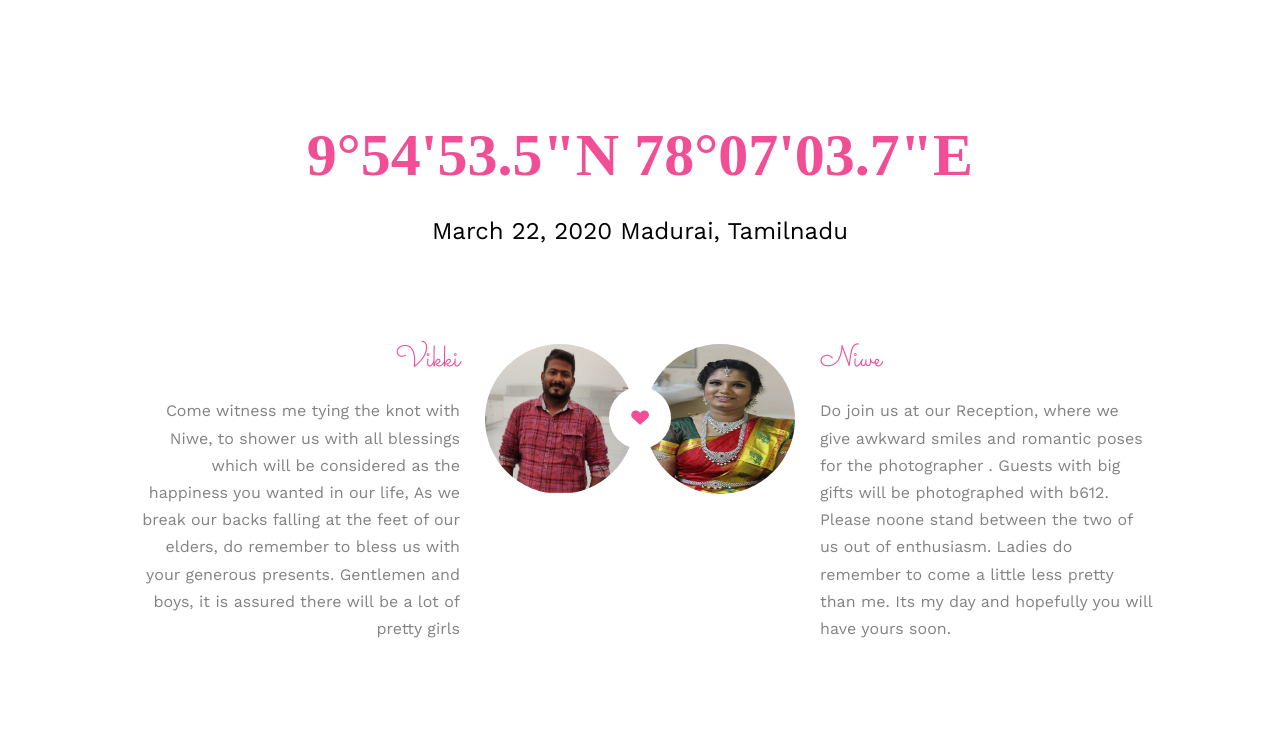
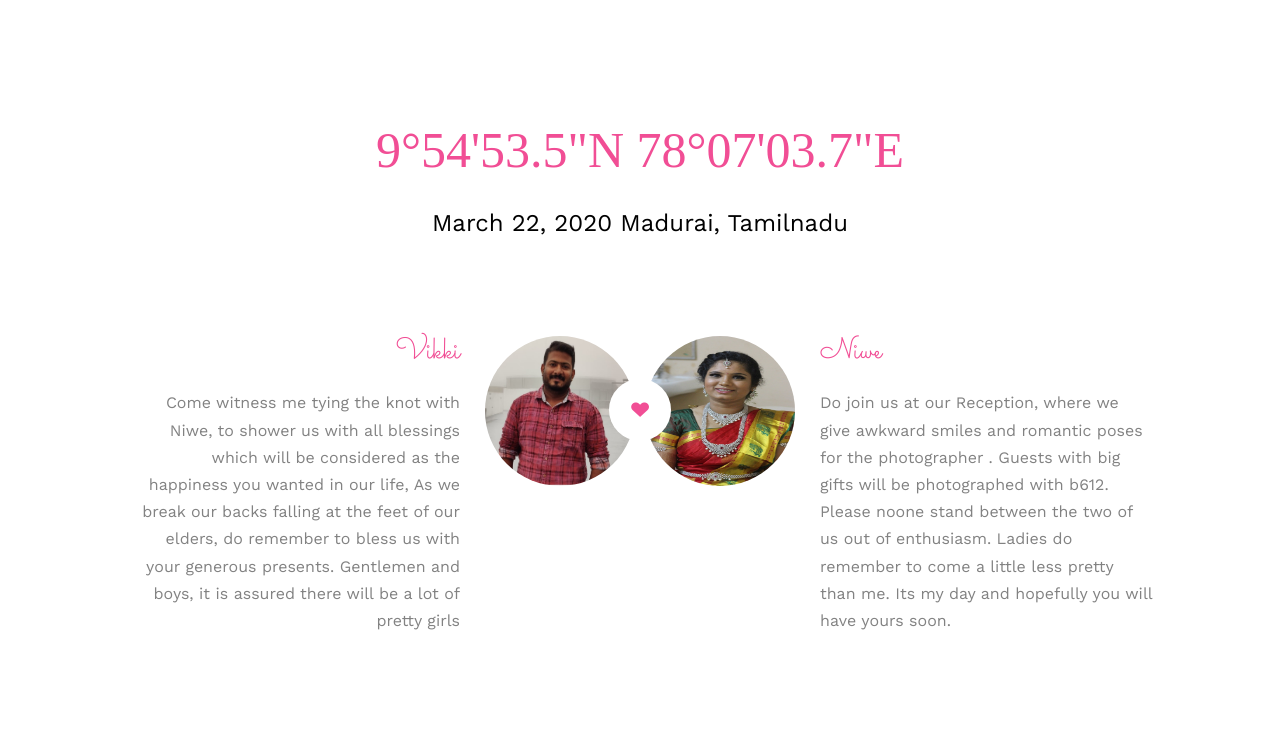
Before and after one commit to vigneshwarankamatchi/vigneshwarankamatchi.github.io, a plain HTML site: page index.html in a window 1280 px wide. Shown: the part 902-1646 px from the top of the page. Drawn offline with nearby package versions, Linux system fonts and the light colour scheme; files whose address does not match are found by name.

Commit message:
Updated all link style

```diff
--- a/index.html
+++ b/index.html
@@ -80,7 +80,7 @@
 		<div class="container">
 			<div class="row">
 				<div class="col-md-8 col-md-offset-2 text-center fh5co-heading animate-box">
-					<h2><a style="font-family: none;" href="https://maps.app.goo.gl/5acsyAapjXJ97zE18">9°54'53.5"N 78°07'03.7"E</a></h2>
+					<h2><a style="font-family: none; font-weight: lighter; font-size: smaller;" href="https://maps.app.goo.gl/5acsyAapjXJ97zE18">9°54'53.5"N 78°07'03.7"E</a></h2>
 					<h3>March 22, 2020 Madurai, Tamilnadu</h3>
 
 				</div>
```
